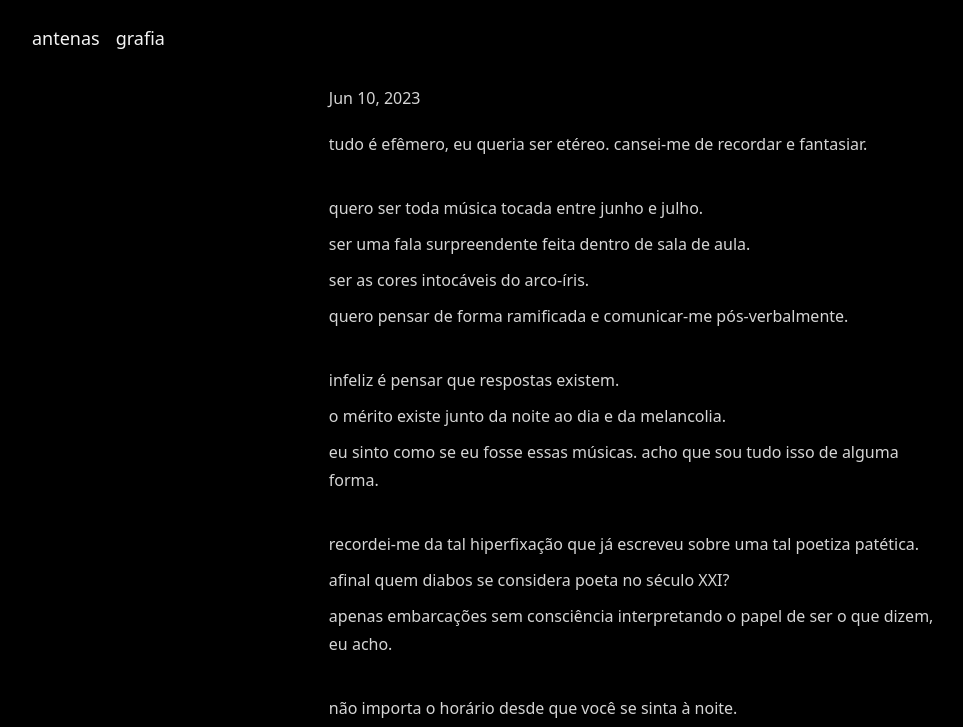
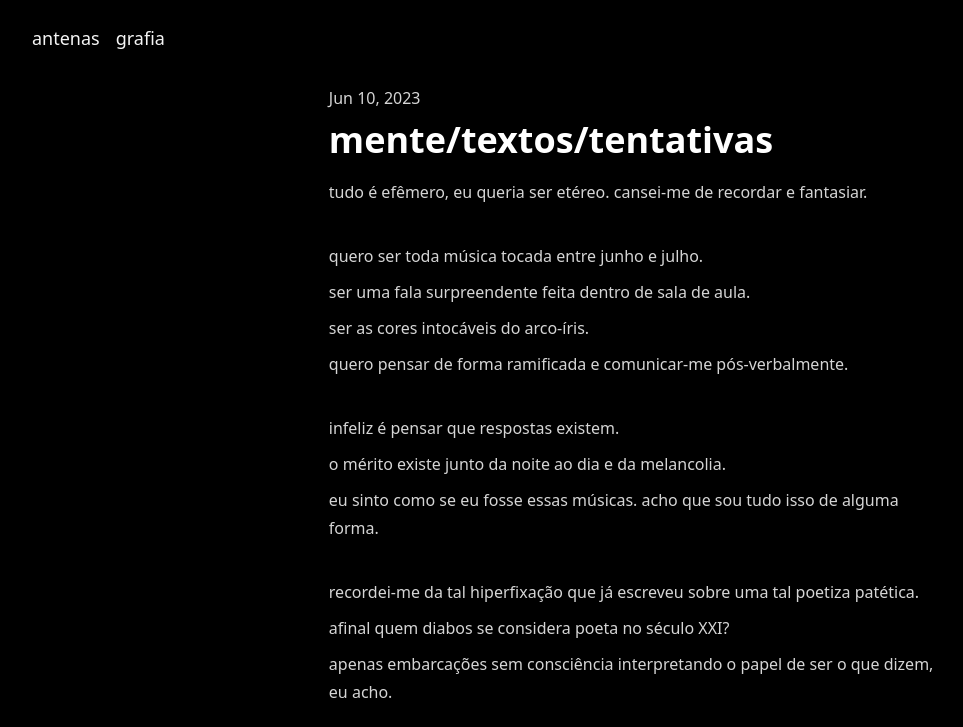
Before and after one commit to athenacfr/antenas0800, an Astro site: page /grafia/mente/textos/tentativas in a window 1280 px wide. Shown: the top 727 px of the page, without its empty margins (0-963 px from the left). Built offline with nearby package versions, Linux system fonts and the light colour scheme; Astro itself is replaced by a stand-in of ours.

Commit message:
chore: run check

```diff
--- a/astro.config.mjs
+++ b/astro.config.mjs
@@ -1,7 +1,7 @@
 import mdx from '@astrojs/mdx';
 import sitemap from '@astrojs/sitemap';
+import tailwindcss from '@tailwindcss/vite';
 import { defineConfig } from 'astro/config';
-import tailwindcss from '@tailwindcss/vite';
 
 // https://astro.build/config
 export default defineConfig({
--- a/src/components/Post.astro
+++ b/src/components/Post.astro
@@ -2,15 +2,17 @@
 import type { CollectionEntry } from 'astro:content';
 import FormattedDate from '@/components/FormattedDate.astro';
 
-type Props = CollectionEntry<'grafia'>['data'];
+type Props = {
+  post: CollectionEntry<'grafia'>;
+};
 
-const { title, date } = Astro.props;
+const { post } = Astro.props;
 ---
 
 <article>
-  <div class="prose mx-auto">
-    <p><FormattedDate date={date} /></p>
-    <h1>{title}</h1>
+  <div class="prose mx-auto max-w-[68ch]">
+    <p><FormattedDate date={post.data.date} /></p>
+    <h1>{post.id}</h1>
     <slot />
   </div>
 </article>
--- a/src/layout/Document.astro
+++ b/src/layout/Document.astro
@@ -1,8 +1,8 @@
 ---
 import '@/styles/global.css';
+import { DESCRIPTIONS, TITLES } from '@/consts';
 import Header from '@/layout/Header.astro';
 import type { HTMLAttributes } from 'astro/types';
-import { DESCRIPTIONS, TITLES } from '@/consts';
 
 interface Props extends HTMLAttributes<'main'> {
   title?: string;
--- a/src/pages/grafia/[...slug].astro
+++ b/src/pages/grafia/[...slug].astro
@@ -21,7 +21,7 @@ const { Content } = await render(post);
 
 <Document title={post.id}>
   <div class="h-full">
-    <Post {...post.data}>
+    <Post post={post}>
       <Content />
     </Post>
   </div>
--- a/src/pages/index.astro
+++ b/src/pages/index.astro
@@ -1,9 +1,9 @@
 ---
+import { DESCRIPTIONS, TITLES } from '@/consts';
 import Document from '@/layout/Document.astro';
-import { DESCRIPTIONS, TITLES } from '@/consts';
 import { renderEntry } from '@/utils/collections';
 
-const Antenas = await renderEntry('site', 'antenas')
+const Antenas = await renderEntry('site', 'antenas');
 ---
 
 <Document title={TITLES.index} description={DESCRIPTIONS.index}>
--- a/src/pages/rss.xml.js
+++ b/src/pages/rss.xml.js
@@ -1,6 +1,6 @@
 import { getCollection } from 'astro:content';
+import { DESCRIPTIONS, TITLES } from '@/consts';
 import rss from '@astrojs/rss';
-import { DESCRIPTIONS, TITLES } from '@/consts';
 
 export async function GET(context) {
   const posts = await getCollection('grafia');
--- a/src/styles/global.css
+++ b/src/styles/global.css
@@ -1,4 +1,4 @@
-@import 'tailwindcss';
+@import "tailwindcss";
 
 @plugin "@tailwindcss/typography";
 
@@ -23,7 +23,7 @@
   --tw-prose-td-borders: oklch(0.373 0 0);
 
   & {
-    max-width: 68ch;
+    max-width: unset;
     * {
       margin-top: 0;
       margin-bottom: 0.5em;
--- a/src/utils/collections.tsx
+++ b/src/utils/collections.tsx
@@ -1,4 +1,4 @@
-import { getEntry, render, type DataEntryMap } from 'astro:content';
+import { type DataEntryMap, getEntry, render } from 'astro:content';
 
 export const renderEntry = async <
   C extends keyof DataEntryMap,
```
Also changed, not shown: src/pages/grafia/index.astro (+5 -6 lines).
